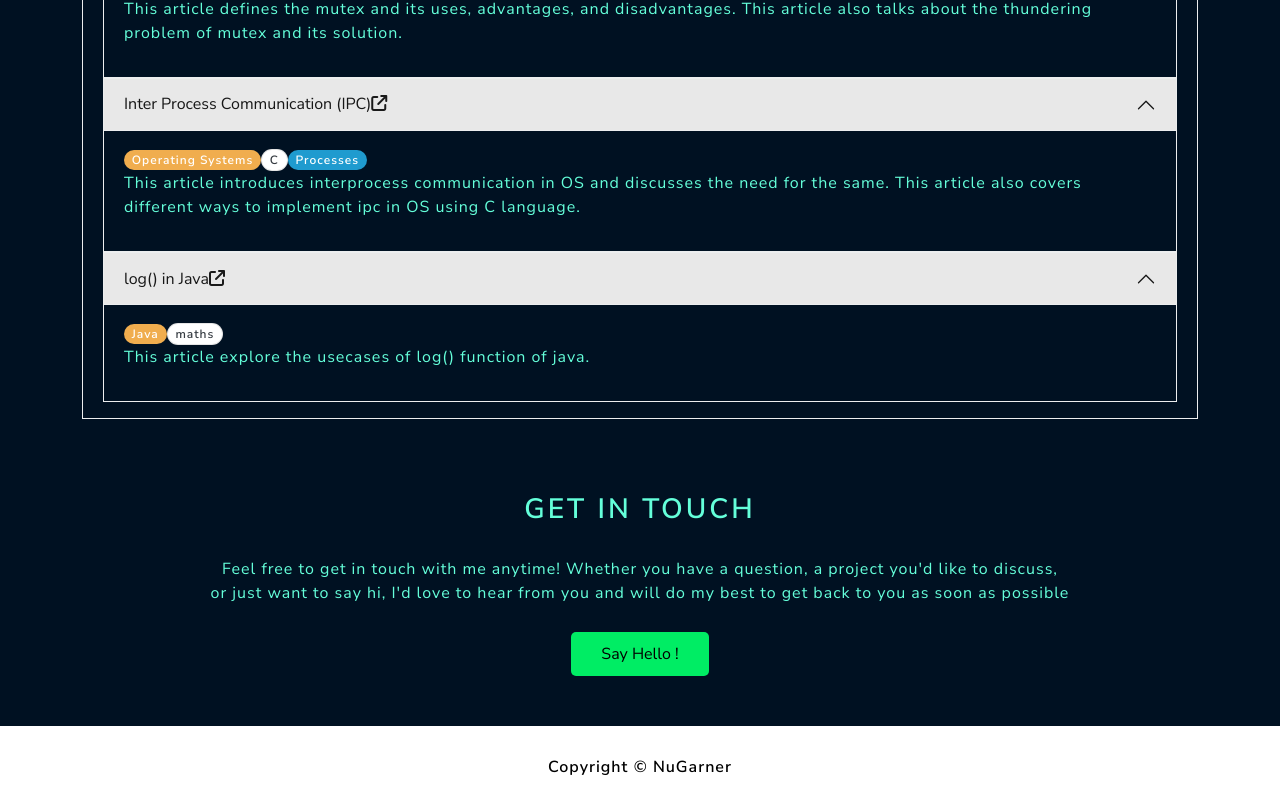
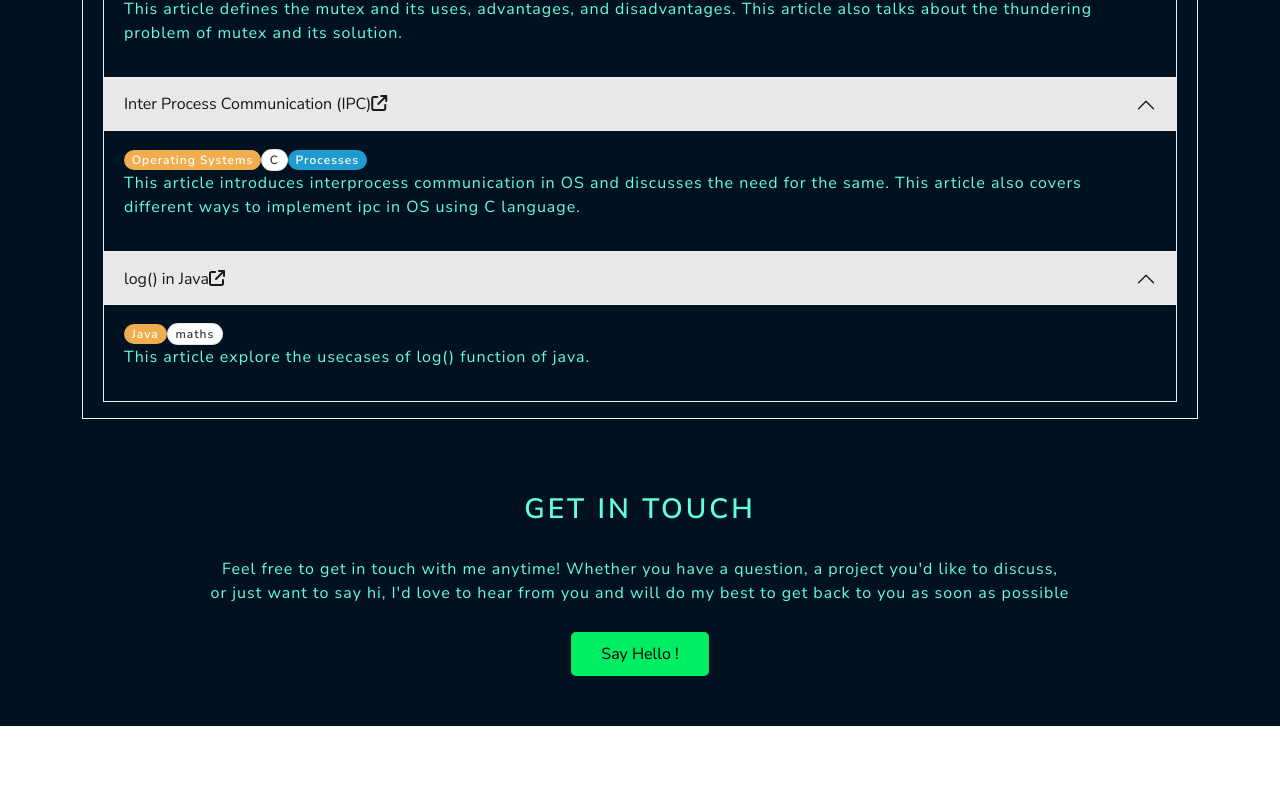
Before and after one commit to ayush-raj8/portfolio, a React (Create React App) app: page / in a window 1280 px wide. Shown: the part 2262-3062 px from the top of the page. After the commit the page ends 3038 px from the top, so only its background shows below. Built offline with nearby package versions, Linux system fonts and the light colour scheme.

Commit message:
omessage

```diff
--- a/package.json
+++ b/package.json
@@ -21,7 +21,7 @@
     "test": "react-scripts test",
     "eject": "react-scripts eject",
     "predeploy": "npm run build",
-    "deploy": "gh-pages -b master2 -d build"
+    "deploy": "gh-pages -b master3 -d build"
   },
   "eslintConfig": {
     "extends": [
--- a/src/components/Footer.js
+++ b/src/components/Footer.js
@@ -7,7 +7,7 @@ function Footer() {
         <footer style={{ marginTop: '0.5rem', paddingTop: '0.3rem', paddingBottom: '0.3rem'}} >
           <Row>
             <Col className='text-center py-3 ' style={{ fontWeight: 'bold', color: 'black' }}>
-              Copyright &copy; NuGarner
+
             </Col>
            </Row>
         </footer>
```
Also changed, not shown: 2 other files (tests, documents, lock files or other folders).
